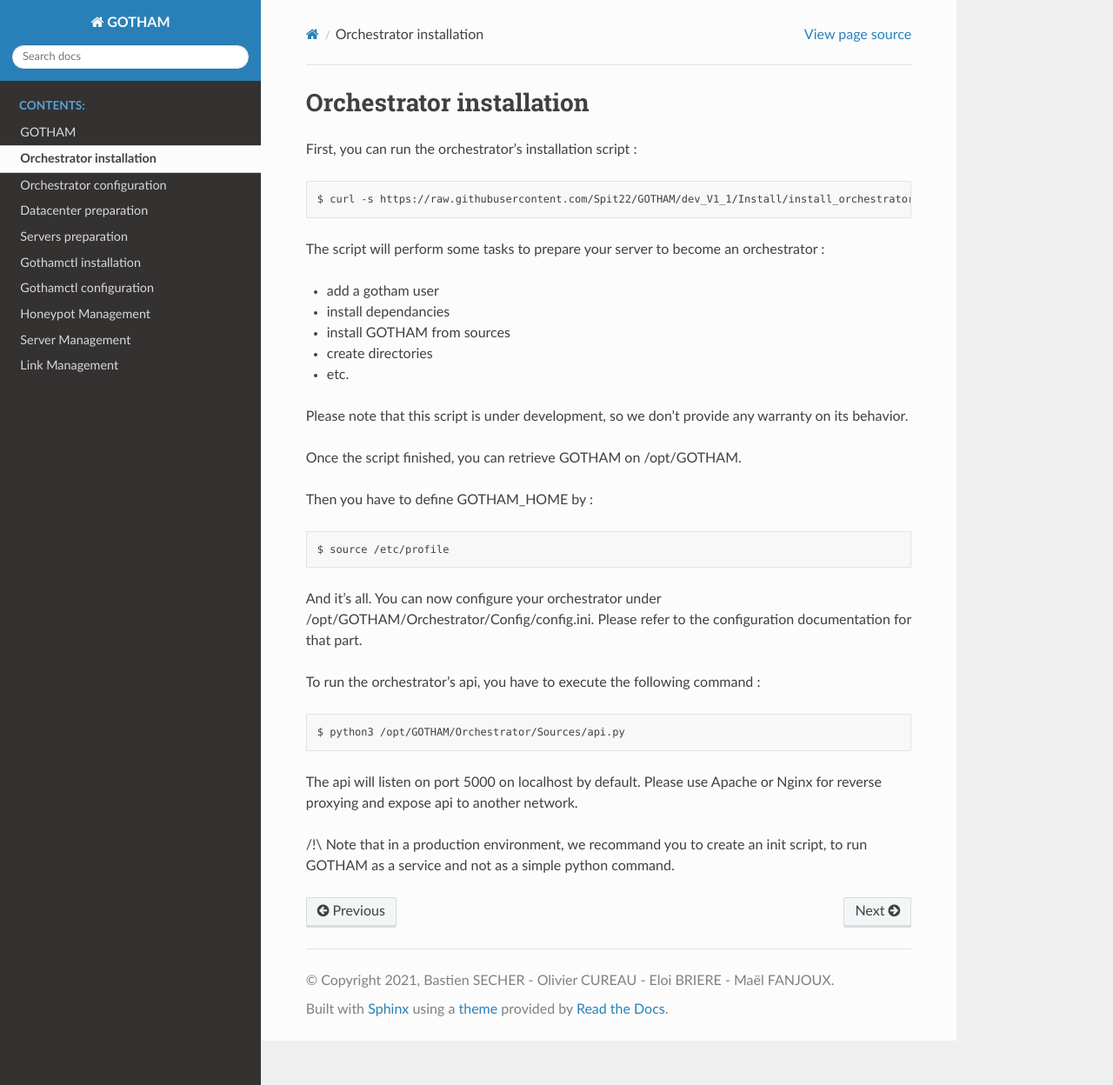
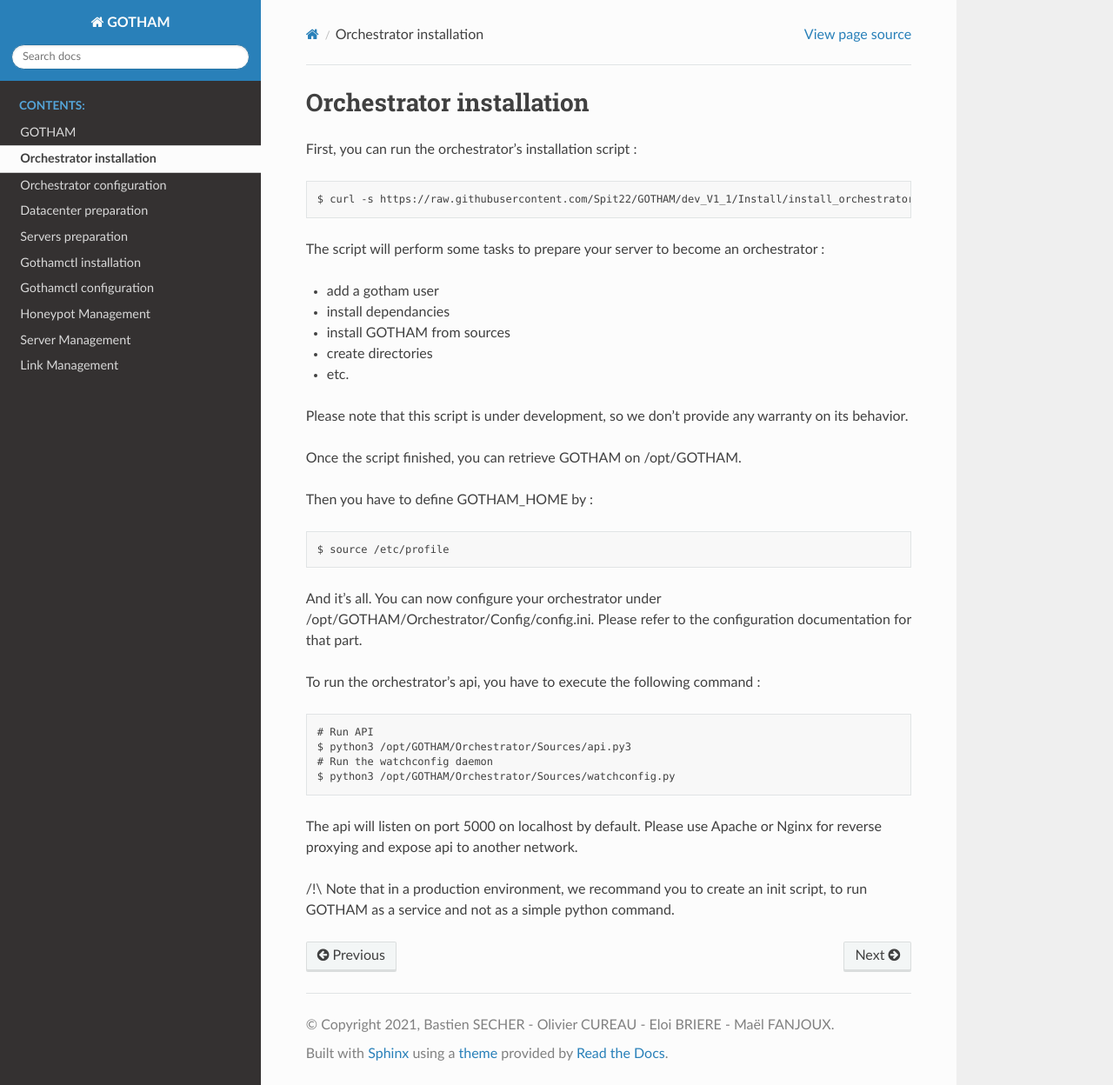
Before and after one commit to Spit22/GOTHAM, a Sphinx documentation site: the page built from Documentation/source/src/install_orchestrator.md, in a window 1280 px wide and 1248 px high. Shown: the whole window at 87% size. Built offline with Sphinx 7.4.7 and the Read the Docs theme 2.0.0, drawn with Linux system fonts in a browser that asks for light colours.

Commit message:
Update install_orchestrator.md

````diff
--- a/Documentation/source/src/install_orchestrator.md
+++ b/Documentation/source/src/install_orchestrator.md
@@ -28,8 +28,12 @@
 To run the orchestrator's api, you have to execute the following command :
 
 ```
-$ python3 /opt/GOTHAM/Orchestrator/Sources/api.py
+# Run API
+$ python3 /opt/GOTHAM/Orchestrator/Sources/api.py3
+# Run the watchconfig daemon
+$ python3 /opt/GOTHAM/Orchestrator/Sources/watchconfig.py
 ```
+
 
 The api will listen on port 5000 on localhost by default. Please use Apache or Nginx for reverse proxying and expose api to another network.
 
````
